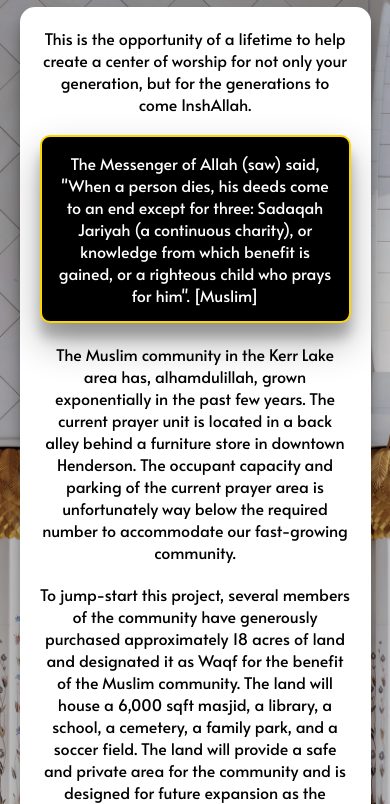
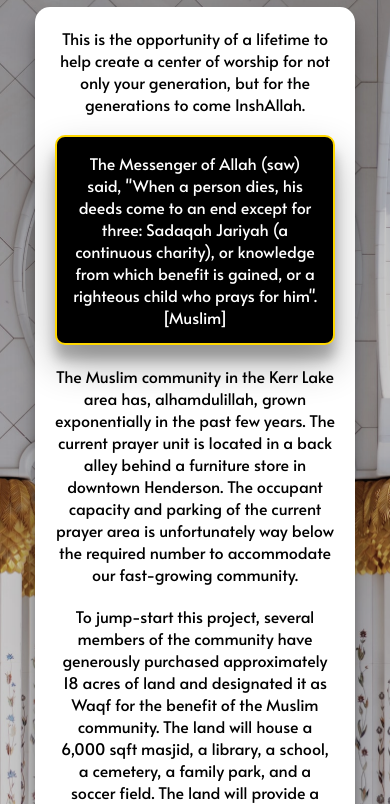
Before and after one commit to MuhammedKasem/HendersonMasjid, a Gatsby site: page /donate in a window 390 px wide. Shown: the part 170-974 px from the top of the page. Built offline with nearby package versions, Linux system fonts and the light colour scheme; Gatsby itself is replaced by a stand-in of ours; no server answers.

Commit message:
Fixed spacing issue on larger devices and set minimum sizes for elements on the donation page

```diff
--- a/src/components/Donate/DonatePage.css
+++ b/src/components/Donate/DonatePage.css
@@ -106,7 +106,7 @@
 .infoBox {
   display: flex;
   flex-direction: column;
-  width: 50%;
+  width: clamp(320px, 50%, 700px);
   border-radius: 15px;
   text-align: center;
   padding: 20px;
@@ -118,11 +118,6 @@ box-shadow: 0 14px 28px rgba(0,0,0,0.25), 0 10px 10px rgba(0,0,0,0.22);
 }
 
 
-@media screen and (max-width: 960px) {
-  .infoBox {
-    width: 90%;
-  }
-}
 
 .hadith {
   border: solid gold 2px;
```
